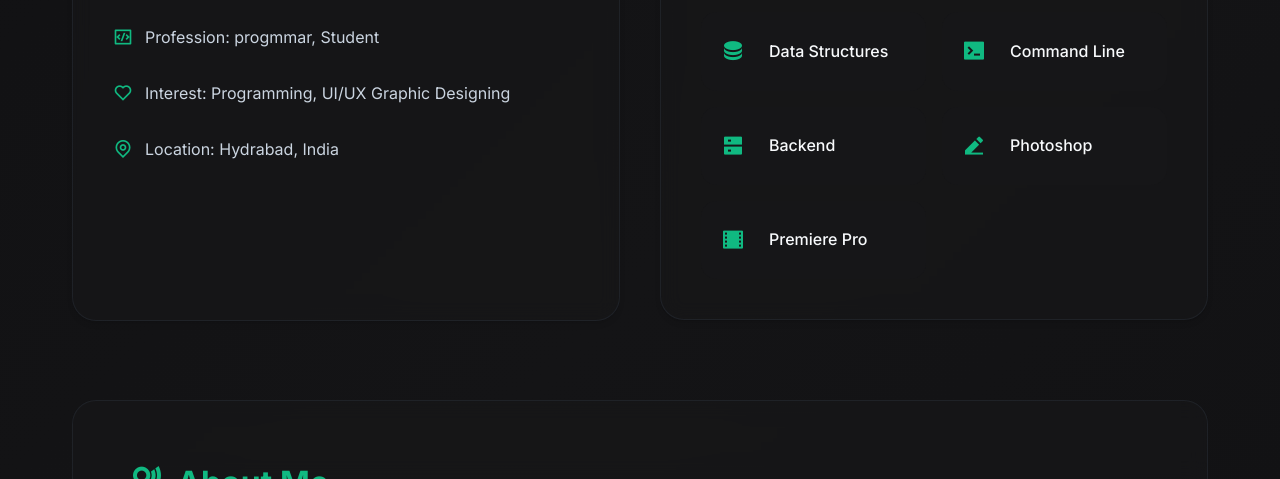
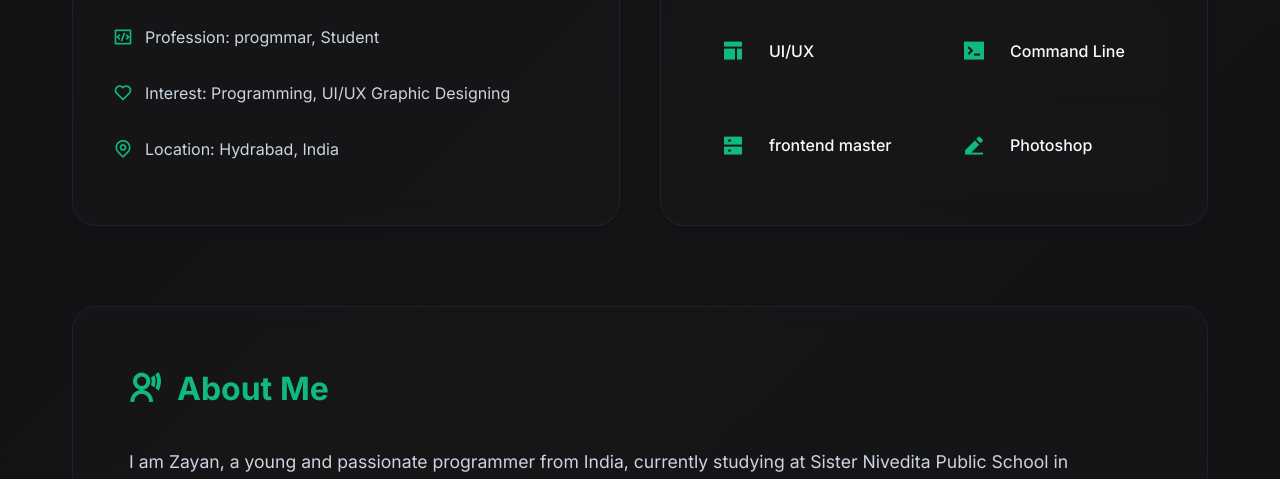
Before and after one commit to Zayan-Coder/zayan-coder.github.io, a plain HTML site: page start.html in a window 1280 px wide. Shown: the part 810-1289 px from the top of the page. Drawn offline with nearby package versions, Linux system fonts and the light colour scheme.

Commit message:
Update start.html

```diff
--- a/start.html
+++ b/start.html
@@ -1516,8 +1516,8 @@
               <span>JavaScript</span>
             </div>
             <div class="skill-item text-reveal delay-2">
-              <i class="ri-database-2-fill"></i>
-              <span>Data Structures</span>
+              <i class="ri-layout-fill"></i>
+              <span>UI/UX</span>
             </div>
             <div class="skill-item text-reveal delay-2">
               <i class="ri-terminal-box-fill"></i>
@@ -1525,15 +1525,11 @@
             </div>
             <div class="skill-item text-reveal delay-2">
               <i class="ri-server-fill"></i>
-              <span>Backend</span>
+              <span>frontend master</span>
             </div>
             <div class="skill-item text-reveal delay-2">
               <i class="ri-edit-2-fill"></i>
               <span>Photoshop</span>
-            </div>
-            <div class="skill-item text-reveal delay-2">
-              <i class="ri-film-fill"></i>
-              <span>Premiere Pro</span>
             </div>
           </div>
         </div>
```
